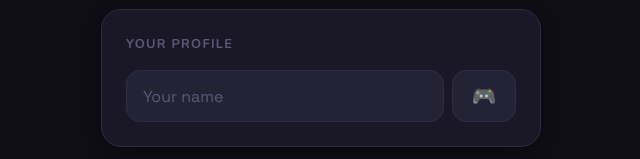
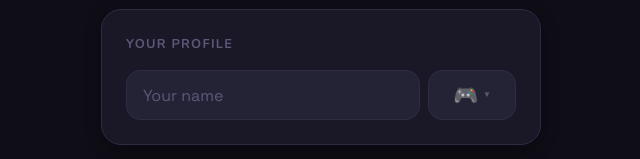
Before and after one commit to javisanxe/dynamizer, a Next.js app in the folder apps/web/: page / in a window 1280 px wide. Shown: the part 263-422 px from the top of the page, without its empty margins (319-959 px from the left). Built offline with nearby package versions, Linux system fonts and the light colour scheme.

Commit message:
feat(web): replace emoji text input with dropdown emoji picker
- Add EmojiPicker component with 90 emojis in a 10-column grid
- Close on outside click, highlight selected emoji
- Add .emoji-picker-wrapper/.trigger/.dropdown/.grid/.option styles

```diff
--- a/apps/web/src/app/globals.css
+++ b/apps/web/src/app/globals.css
@@ -370,3 +370,80 @@ p {
 ::-webkit-scrollbar { width: 6px; }
 ::-webkit-scrollbar-track { background: var(--color-bg); }
 ::-webkit-scrollbar-thumb { background: var(--color-border); border-radius: 3px; }
+
+/* ─── Emoji Picker ───────────────────────────────────────────────────────────── */
+.emoji-picker-wrapper {
+  position: relative;
+  flex-shrink: 0;
+}
+
+.emoji-trigger {
+  display: inline-flex;
+  align-items: center;
+  gap: 0.3rem;
+  width: 5.5rem;
+  justify-content: center;
+  background: var(--color-surface-2);
+  border: 1px solid var(--color-border);
+  border-radius: var(--radius-md);
+  color: var(--color-text);
+  cursor: pointer;
+  font-size: 1.25rem;
+  padding: 0.75rem 0.5rem;
+  transition: border-color 0.2s, box-shadow 0.2s;
+}
+
+.emoji-trigger:hover,
+.emoji-trigger[aria-expanded='true'] {
+  border-color: var(--color-primary);
+  box-shadow: 0 0 0 3px var(--color-primary-glow);
+}
+
+.emoji-trigger-caret {
+  font-size: 0.5rem;
+  color: var(--color-text-faint);
+  line-height: 1;
+}
+
+.emoji-dropdown {
+  position: absolute;
+  top: calc(100% + 0.5rem);
+  right: 0;
+  z-index: 100;
+  background: var(--color-surface);
+  border: 1px solid var(--color-border);
+  border-radius: var(--radius-lg);
+  box-shadow: var(--shadow-lg);
+  padding: var(--space-sm);
+  width: 272px;
+}
+
+.emoji-grid {
+  display: grid;
+  grid-template-columns: repeat(10, 1fr);
+  gap: 2px;
+  max-height: 220px;
+  overflow-y: auto;
+}
+
+.emoji-option {
+  background: transparent;
+  border: none;
+  border-radius: var(--radius-sm);
+  cursor: pointer;
+  font-size: 1.3rem;
+  line-height: 1;
+  padding: 0.3rem;
+  text-align: center;
+  transition: background 0.1s, transform 0.1s;
+}
+
+.emoji-option:hover {
+  background: var(--color-surface-2);
+  transform: scale(1.2);
+}
+
+.emoji-option.selected {
+  background: var(--color-primary-glow);
+  outline: 2px solid var(--color-primary);
+}
--- a/apps/web/src/app/page.tsx
+++ b/apps/web/src/app/page.tsx
@@ -2,6 +2,7 @@
 
 import { useState } from 'react'
 import { useRouter } from 'next/navigation'
+import EmojiPicker from '@/components/EmojiPicker'
 
 export default function HomePage() {
   const router = useRouter()
@@ -77,13 +78,7 @@ export default function HomePage() {
               maxLength={30}
               onKeyDown={(e) => e.key === 'Enter' && createRoom()}
             />
-            <input
-              className="input input-emoji"
-              type="text"
-              value={emoji}
-              onChange={(e) => setEmoji(e.target.value)}
-              maxLength={2}
-            />
+            <EmojiPicker value={emoji} onChange={setEmoji} />
           </div>
         </div>
 
--- /dev/null
+++ b/apps/web/src/components/EmojiPicker.tsx
@@ -0,0 +1,77 @@
+'use client'
+
+import { useState, useRef, useEffect } from 'react'
+
+const EMOJIS = [
+  // Caras / expresiones
+  '😀','😂','😍','🥰','😎','🤩','😜','🤪','😇','🥳',
+  '😤','😈','👻','💀','🤖','👽','🐱','🐶','🦊','🐼',
+  // Gestos / personas
+  '👑','🧙','🧝','🧛','🧟','🦸','🦹','🧜','🧚','🤠',
+  '🕵️','👮','🧑‍🚀','🧑‍🎤','🧑‍🍳','🧑‍🎨','🧑‍💻','🧑‍🔬','🧑‍🏫','🧑‍🏋️',
+  // Animales
+  '🦁','🐯','🐻','🐸','🐧','🦅','🦄','🐉','🦋','🐙',
+  // Objetos / símbolos
+  '🎮','🎲','🃏','🎯','🏆','🥇','⚡','🔥','💎','🌟',
+  '🎸','🎺','🎻','🥁','🎹','🎤','🎭','🎨','🎬','🎪',
+  // Comida / bebida
+  '🍕','🍔','🌮','🍣','🍜','🍩','🍦','🧁','🍺','🧃',
+  // Naturaleza
+  '🌈','🌊','🌋','🌸','🍀','🍄','⭐','🌙','☀️','❄️',
+]
+
+interface EmojiPickerProps {
+  value: string
+  onChange: (emoji: string) => void
+}
+
+export default function EmojiPicker({ value, onChange }: EmojiPickerProps) {
+  const [open, setOpen] = useState(false)
+  const ref = useRef<HTMLDivElement>(null)
+
+  // Cerrar al hacer clic fuera
+  useEffect(() => {
+    if (!open) return
+    function handleClick(e: MouseEvent) {
+      if (ref.current && !ref.current.contains(e.target as Node)) {
+        setOpen(false)
+      }
+    }
+    document.addEventListener('mousedown', handleClick)
+    return () => document.removeEventListener('mousedown', handleClick)
+  }, [open])
+
+  return (
+    <div className="emoji-picker-wrapper" ref={ref}>
+      <button
+        type="button"
+        className="emoji-trigger"
+        onClick={() => setOpen((v) => !v)}
+        aria-label="Choose emoji"
+        aria-expanded={open}
+      >
+        {value}
+        <span className="emoji-trigger-caret">{open ? '▲' : '▼'}</span>
+      </button>
+
+      {open && (
+        <div className="emoji-dropdown" role="dialog" aria-label="Emoji picker">
+          <div className="emoji-grid">
+            {EMOJIS.map((e) => (
+              <button
+                key={e}
+                type="button"
+                className={`emoji-option${e === value ? ' selected' : ''}`}
+                onClick={() => { onChange(e); setOpen(false) }}
+                aria-label={e}
+                aria-pressed={e === value}
+              >
+                {e}
+              </button>
+            ))}
+          </div>
+        </div>
+      )}
+    </div>
+  )
+}
```
